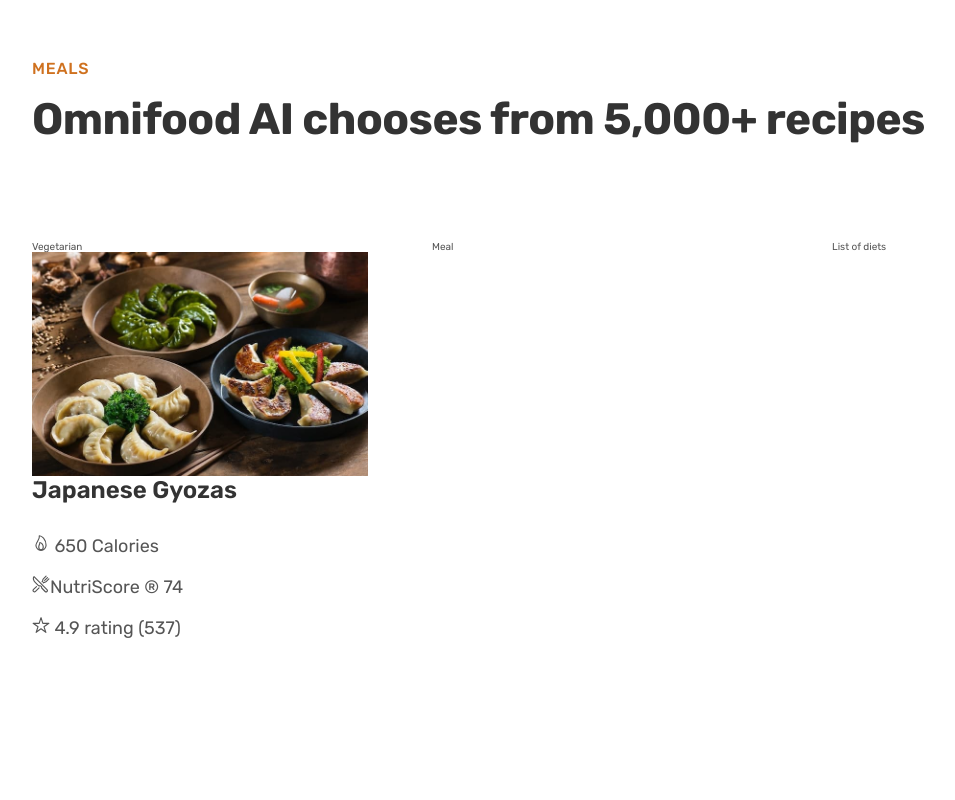
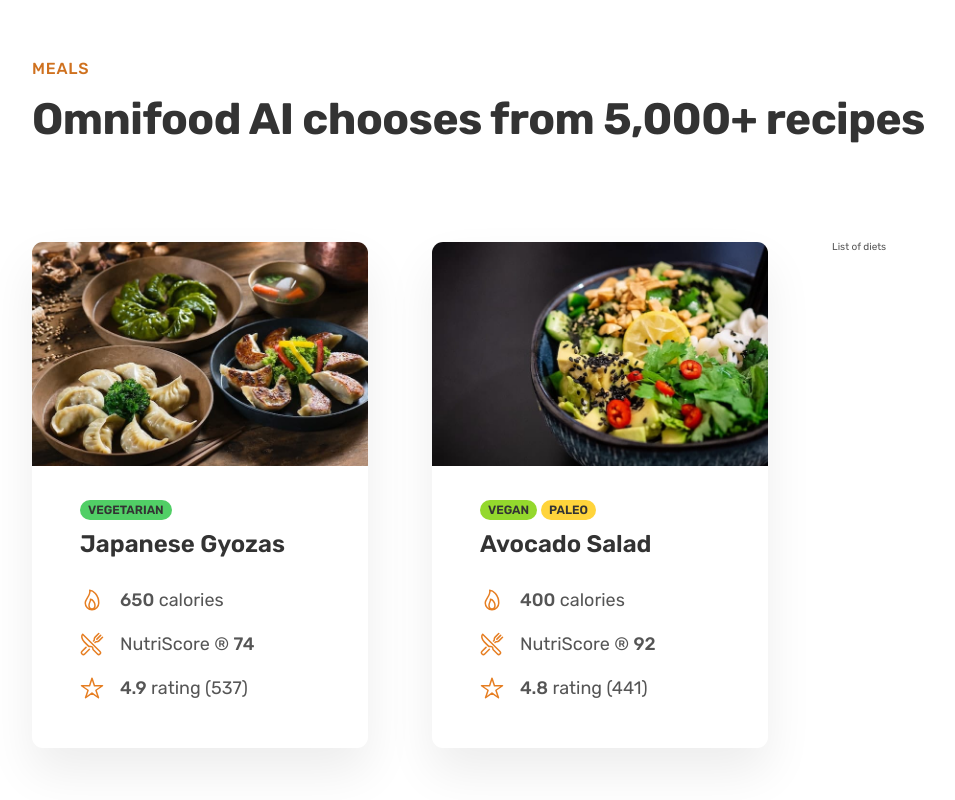
Before and after one commit to kamleshbp/omnifood, a plain HTML site: page index.html in a window 1280 px wide. Shown: the part 2648-3448 px from the top of the page, without its empty margins (40-995 px from the left). Before the commit the page ends 3381 px from the top, so only its background shows below. Drawn offline with nearby package versions, Linux system fonts and the light colour scheme.

Commit message:
Completed the card layout of meals section

```diff
--- a/css/general.css
+++ b/css/general.css
@@ -174,3 +174,7 @@ body {
 .margin-right-sm {
   margin-right: 1.6rem !important;
 }
+
+strong {
+  font-weight: 500;
+}
--- a/css/style.css
+++ b/css/style.css
@@ -213,6 +213,42 @@
   padding: 9.6rem 0;
 }
 
+.meal {
+  box-shadow: 0 2.4rem 4.8rem rgba(0, 0, 0, 0.075);
+  border-radius: 11px;
+  overflow: hidden;
+}
+
+.meal-content {
+  padding: 3.2rem 4.8rem 4.8rem 4.8rem;
+}
+
+.meal-tags {
+  margin-bottom: 1.2rem;
+  display: flex;
+  gap: 0.4rem;
+}
+
+.tag {
+  display: inline-block;
+  padding: 0.4rem 0.8rem;
+  font-size: 1.2rem;
+  font-weight: 600;
+  text-transform: uppercase;
+  color: #333;
+  border-radius: 100px;
+}
+
+.tag--vegetarian {
+  background-color: #51cf66;
+}
+.tag--vegan {
+  background-color: #94d82d;
+}
+.tag--paleo {
+  background-color: #ffd43b;
+}
+
 .meal-img {
   width: 100%;
 }
@@ -232,5 +268,14 @@
 }
 
 .meal-attribute {
+  display: flex;
+  align-items: center;
+  gap: 1.6rem;
   font-size: 1.8rem;
 }
+
+.meal-icon {
+  height: 2.4rem;
+  width: 2.4rem;
+  color: #e67e22;
+}
--- a/index.html
+++ b/index.html
@@ -159,29 +159,66 @@
         </div>
         <div class="container grid grid--3-cols">
           <div class="meal">
-            <span class="tags">Vegetarian</span>
             <img
               src="img/meals/meal-1.jpg"
               alt="Japanese Gyozas"
               class="meal-img"
             />
+            <div class="meal-content">
+              <div class="meal-tags">
+                <span class="tag tag--vegetarian">Vegetarian</span>
+              </div>
               <p class="meal-title">Japanese Gyozas</p>
               <ul class="meal-attributes">
                 <li class="meal-attribute">
-                <ion-icon name="flame-outline"></ion-icon>
-                <span>650 Calories</span>
+                  <ion-icon class="meal-icon" name="flame-outline"></ion-icon>
+                  <span><strong>650</strong> calories</span>
                 </li>
                 <li class="meal-attribute">
-                <ion-icon name="restaurant-outline"></ion-icon
-                ><span>NutriScore &reg; 74</span>
+                  <ion-icon
+                    class="meal-icon"
+                    name="restaurant-outline"
+                  ></ion-icon
+                  ><span>NutriScore &reg; <strong>74</strong></span>
                 </li>
                 <li class="meal-attribute">
-                <ion-icon name="star-outline"></ion-icon>
-                <span>4.9 rating (537)</span>
+                  <ion-icon class="meal-icon" name="star-outline"></ion-icon>
+                  <span><strong>4.9</strong> rating (537)</span>
                 </li>
               </ul>
             </div>
-          <div class="meal">Meal</div>
+          </div>
+          <div class="meal">
+            <img
+              src="img/meals/meal-2.jpg"
+              alt="Avocado Salad"
+              class="meal-img"
+            />
+            <div class="meal-content">
+              <div class="meal-tags">
+                <span class="tag tag--vegan">Vegan</span>
+                <span class="tag tag--paleo">Paleo</span>
+              </div>
+              <p class="meal-title">Avocado Salad</p>
+              <ul class="meal-attributes">
+                <li class="meal-attribute">
+                  <ion-icon class="meal-icon" name="flame-outline"></ion-icon>
+                  <span><strong>400</strong> calories</span>
+                </li>
+                <li class="meal-attribute">
+                  <ion-icon
+                    class="meal-icon"
+                    name="restaurant-outline"
+                  ></ion-icon
+                  ><span>NutriScore &reg; <strong>92</strong></span>
+                </li>
+                <li class="meal-attribute">
+                  <ion-icon class="meal-icon" name="star-outline"></ion-icon>
+                  <span><strong>4.8</strong> rating (441)</span>
+                </li>
+              </ul>
+            </div>
+          </div>
           <div class="list">List of diets</div>
         </div>
       </section>
```
Lines whose indentation alone changed are shown as unchanged.
